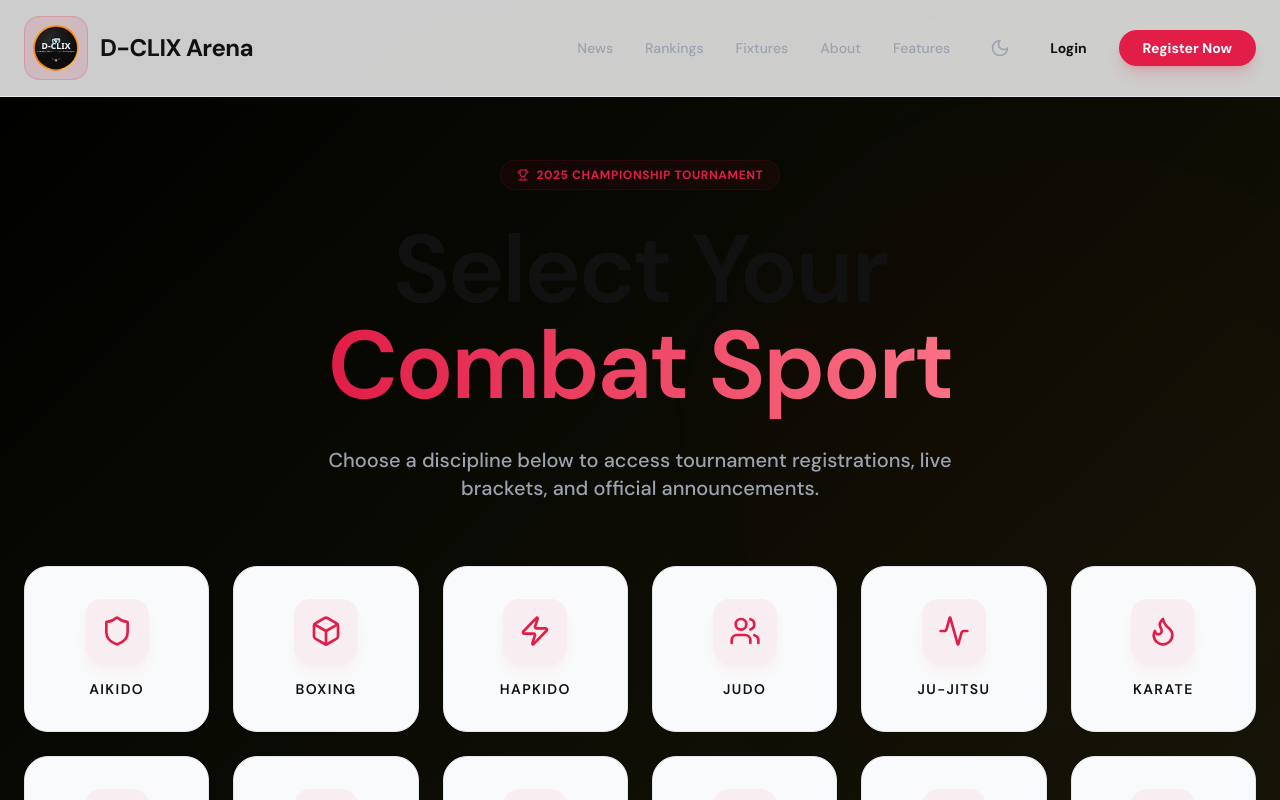
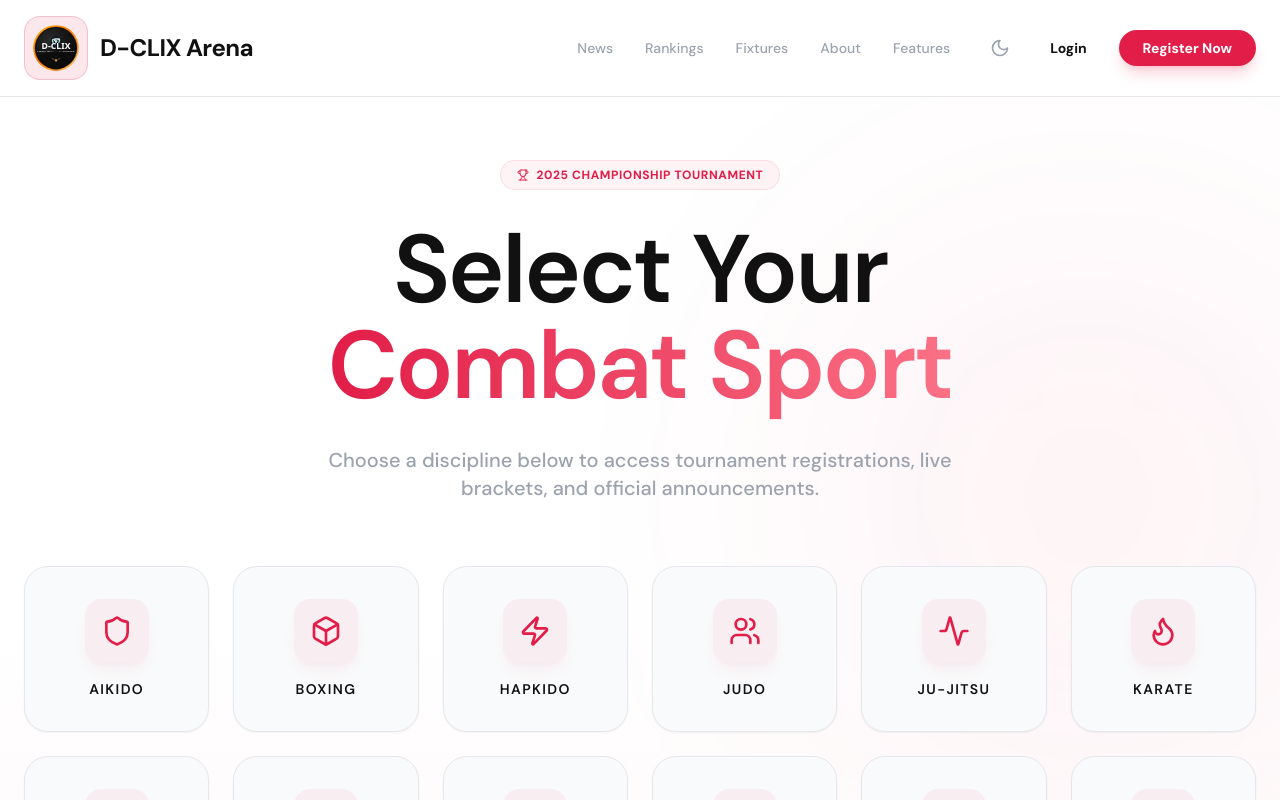
Before and after one commit to Sadvi108/Sports-Tournament-Portal, a React (Vite) app: page /competition in a window 1280 px wide. Both pictures are taken after a click on the button 1000 px from the left and 48 px from the top of the page. Shown: the top 800 px of the page. Built offline with nearby package versions, Linux system fonts and the light colour scheme.

Commit message:
fix: Make competition page light theme match site

```diff
--- a/src/pages/LandingPage.tsx
+++ b/src/pages/LandingPage.tsx
@@ -80,13 +80,14 @@ const LandingPage: React.FC = () => {
   ];
 
   return (
-    <div className="min-h-screen transition-colors duration-300">
+    <div className="min-h-screen bg-white dark:bg-deep-black transition-colors duration-300">
       <Navbar />
 
       {/* Hero Section / Sport Selection Area */}
-      <section className="relative pt-40 pb-32 px-6 bg-hero-gradient dark:bg-deep-black overflow-hidden border-b border-gray-100 dark:border-white/5">
-        <div className="absolute inset-0 bg-hero-gradient opacity-40 pointer-events-none" />
-        <div className="absolute top-[20%] right-[-5%] w-[40%] h-[40%] bg-rose-pink/5 rounded-full blur-[150px] animate-pulse-slow" />
+      <section className="relative pt-40 pb-32 px-6 bg-white dark:bg-hero-gradient overflow-hidden border-b border-gray-100 dark:border-white/5">
+        <div className="absolute inset-0 bg-gradient-to-b from-white via-white to-rose-pink/5 pointer-events-none dark:hidden" />
+        <div className="absolute inset-0 bg-hero-gradient opacity-40 pointer-events-none hidden dark:block" />
+        <div className="absolute top-[20%] right-[-5%] w-[40%] h-[40%] bg-rose-pink/10 dark:bg-rose-pink/5 rounded-full blur-[150px] animate-pulse-slow" />
 
         <div className="relative z-10 max-w-7xl mx-auto">
           <AnimatePresence mode="wait">
@@ -166,7 +167,7 @@ const LandingPage: React.FC = () => {
                     <div className="w-24 h-24 rounded-3xl bg-rose-pink/10 flex items-center justify-center text-rose-pink mb-6 shadow-2xl shadow-rose-pink/20">
                       <selectedSport.icon className="w-12 h-12" />
                     </div>
-                    <h2 className="text-6xl md:text-8xl font-semibold uppercase tracking-tight text-white leading-none" style={{ textShadow: '0 2px 8px rgba(0,0,0,0.45)', WebkitTextStroke: '0.5px rgba(0,0,0,0.25)' }}>
+                    <h2 className="text-6xl md:text-8xl font-semibold uppercase tracking-tight text-dark-gray dark:text-white leading-none" style={{ textShadow: '0 2px 8px rgba(0,0,0,0.25)', WebkitTextStroke: '0.5px rgba(0,0,0,0.25)' }}>
                       {selectedSport.name} <span className="text-rose-pink italic">PORTAL</span>
                     </h2>
                   </div>
```
